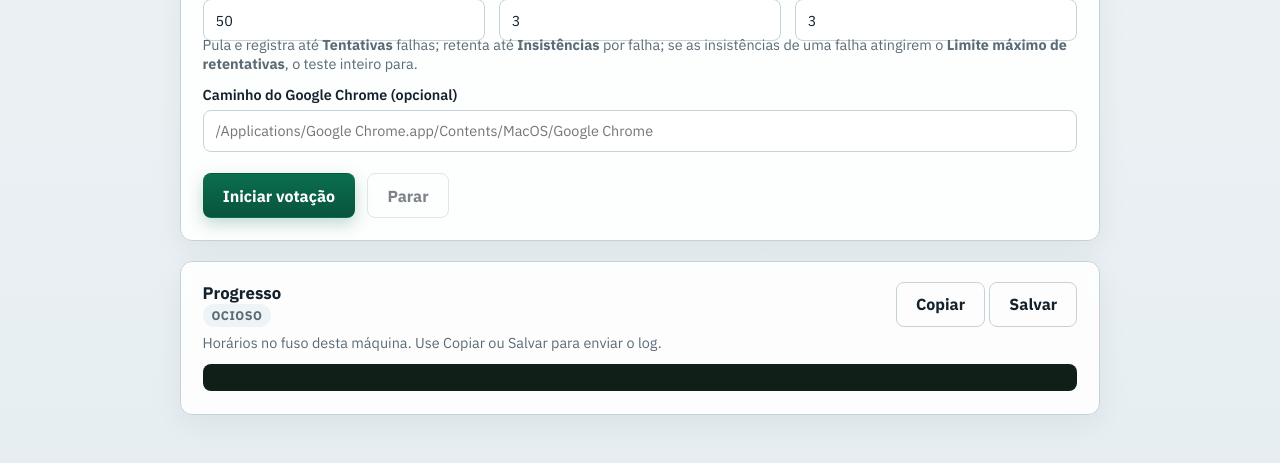
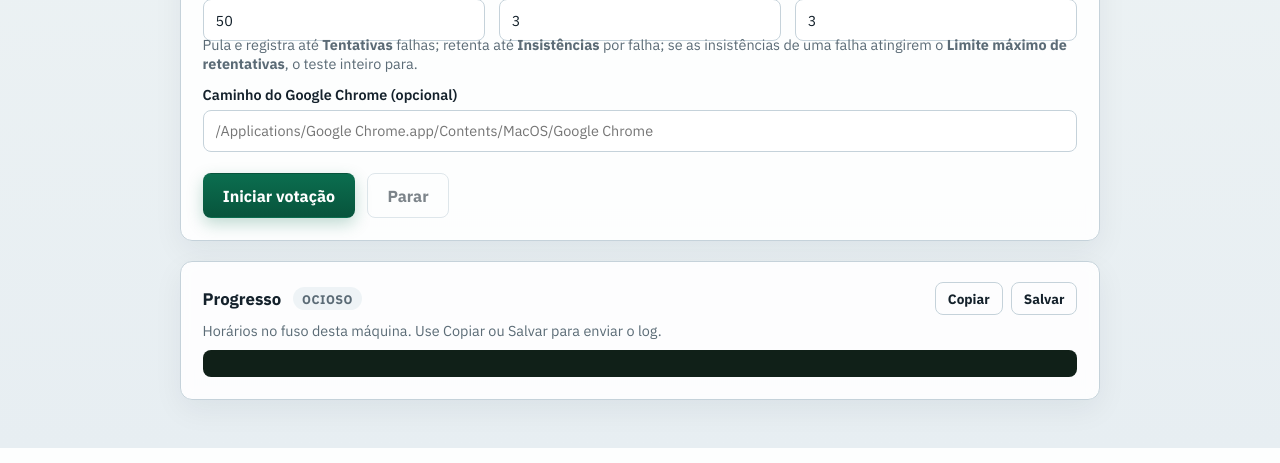
Before and after one commit to mleocunha/mleocunha, a PHP site: page / in a window 1280 px wide. Shown: the part 988-1451 px from the top of the page. Run offline with PHP 8.4, Linux system fonts and the light colour scheme.

Commit message:
Style Progresso copy/save actions; show local clock on CLI logs.
Co-authored-by: Mauro Leonardo Cunha <mleocunha@users.noreply.github.com>

```diff
--- a/votador-prova-de-conceito/src/public/styles.css
+++ b/votador-prova-de-conceito/src/public/styles.css
@@ -203,11 +203,43 @@ button.ghost {
   align-items: center;
   justify-content: space-between;
   gap: 1rem;
-  margin-bottom: 0.75rem;
+  margin-bottom: 0.35rem;
+  flex-wrap: wrap;
+}
+
+.log-title {
+  display: flex;
+  align-items: center;
+  gap: 0.75rem;
 }
 
 .log-head h2 {
   margin: 0;
+}
+
+.log-actions {
+  display: flex;
+  align-items: center;
+  gap: 0.5rem;
+}
+
+button.compact {
+  padding: 0.4rem 0.75rem;
+  font-size: 0.85rem;
+}
+
+.log-hint {
+  margin: 0 0 0.65rem;
+}
+
+.log-action-status {
+  margin: 0.5rem 0 0;
+  font-size: 0.85rem;
+  color: var(--accent-dark);
+}
+
+.log-action-status.is-error {
+  color: var(--danger);
 }
 
 .pill {
```
Also changed, not shown: votador-prova-de-conceito/src/cli.js (+15 -1 lines).
